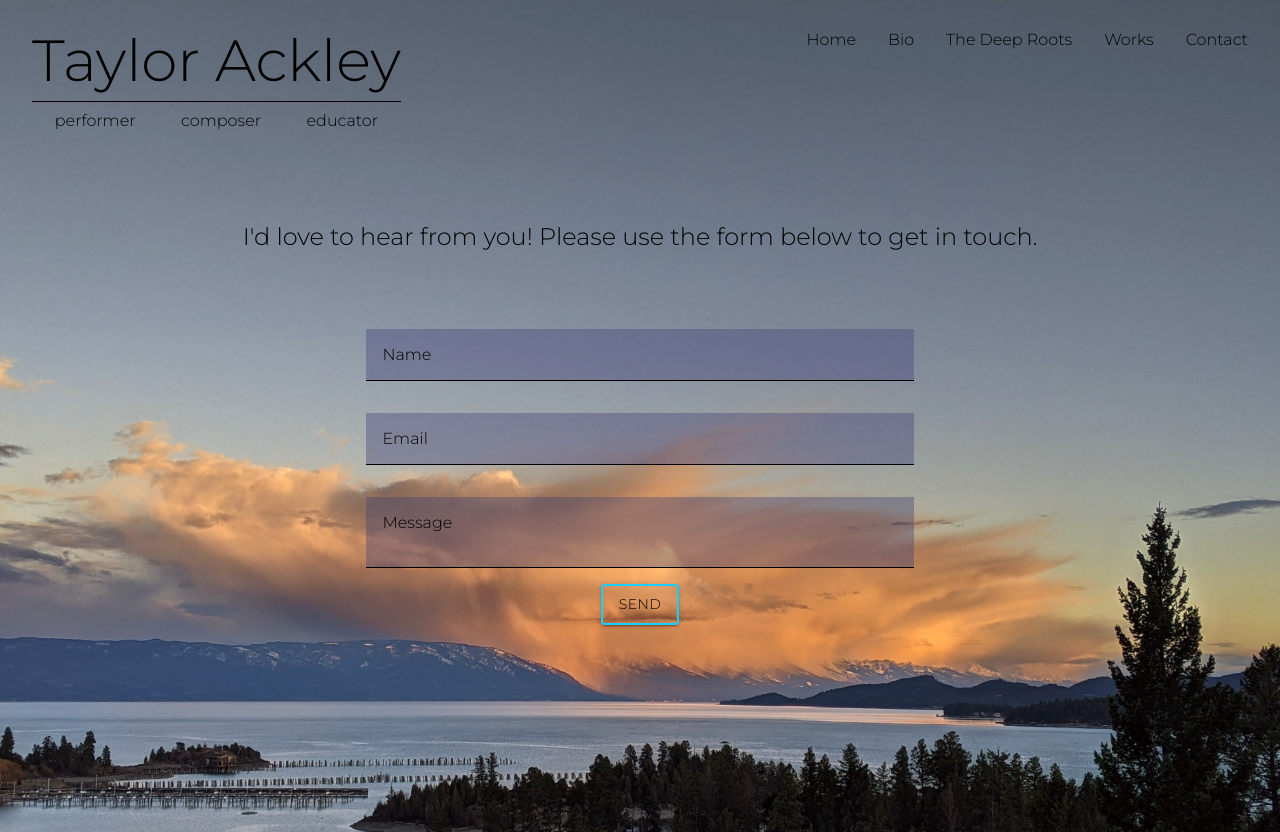
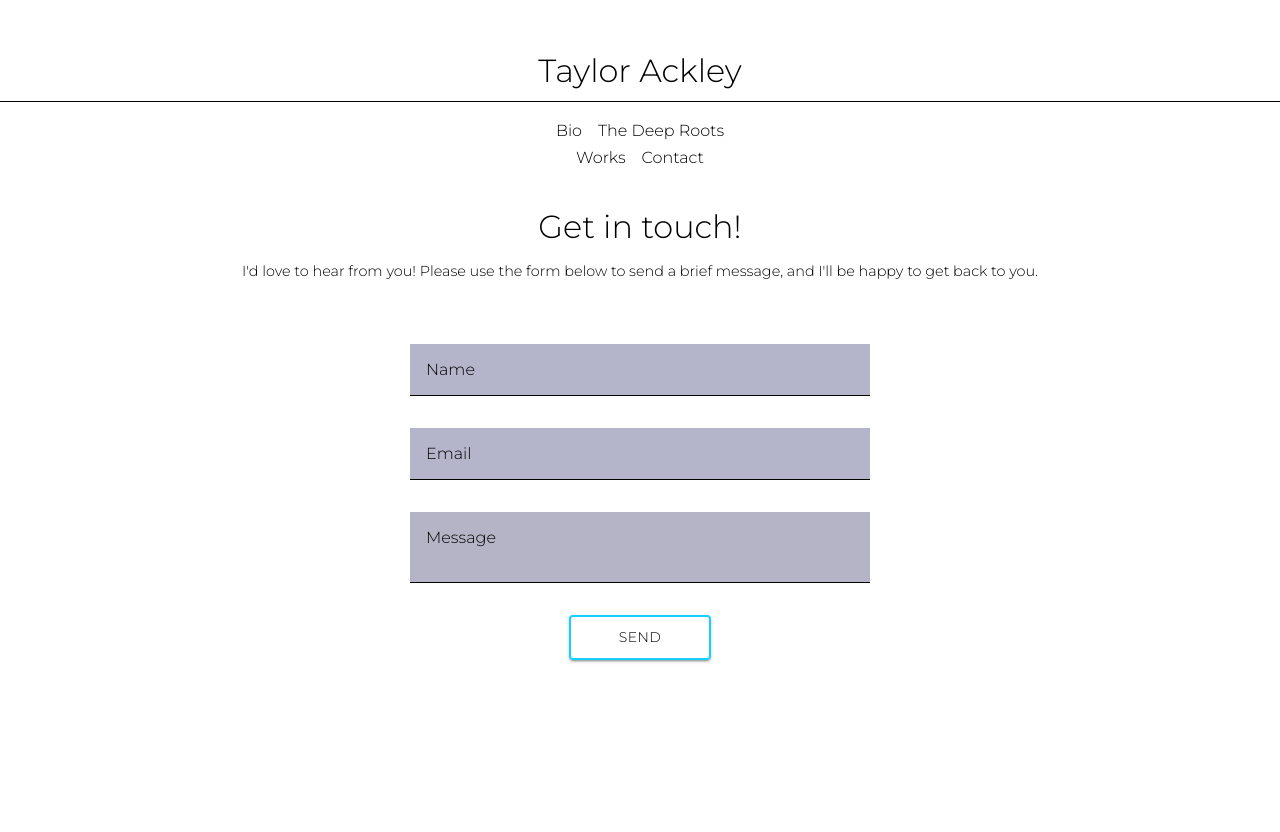
Before and after one commit to tomekregulski/taylor_ackley_music, a React (Create React App) app: page /contact in a window 1280 px wide. After the commit the page ends 800 px from the top, so only its background shows below. Built offline with nearby package versions, Linux system fonts and the light colour scheme.

Commit message:
Nav and Contact mobile styling

```diff
--- a/src/App.js
+++ b/src/App.js
@@ -6,11 +6,13 @@ import Bio from './components/Bio';
 import TheDeepRoots from './components/TheDeepRoots';
 import Works from './components/Works';
 import Contact from './components/Contact';
+import { makeStyles } from '@material-ui/core';
 
 function App() {
   return (
     <>
       <Navbar />
+      <div>
         <Switch>
           <Route exact path='/' component={Homepage} />
           <Route exact path='/bio' component={Bio} />
@@ -18,6 +20,7 @@ function App() {
           <Route exact path='/works' component={Works} />
           <Route exact path='/contact' component={Contact} />
         </Switch>
+      </div>
     </>
   );
 }
--- a/src/components/Contact.js
+++ b/src/components/Contact.js
@@ -1,88 +1,14 @@
 import React from 'react';
-import { makeStyles } from '@material-ui/core';
+import { withStyles } from '@material-ui/styles';
 import Button from '@material-ui/core/Button';
 import { useForm } from 'react-hook-form';
 import { init, sendForm } from 'emailjs-com';
+import styles from '../styles/ContactStyles';
 
 init('user_sWNT4oROPiAoUGksmqFlD');
 
-const useStyles = makeStyles((theme) => ({
-  form: {
-    display: 'flex',
-    flexDirection: 'column',
-    justifyContent: 'center',
-    alignItems: 'center',
-    marginTop: '4rem',
-    marginRight: '20rem',
-    marginLeft: '20rem',
-    padding: theme.spacing(2),
-
-    '& .MuiTextField-root': {
-      margin: theme.spacing(1),
-      width: '300px',
-    },
-    '& .MuiButtonBase-root': {
-      margin: theme.spacing(2),
-    },
-  },
-  heading: {
-    marginTop: '6rem',
-    textAlign: 'center',
-  },
-  submitBtn: {
-    animation: '$moveInBottom 5000ms',
-    background: 'transparent',
-    border: '2px solid #17D0FF',
-    color: 'black',
-    textAlign: 'center',
-    textDecoration: 'none',
-    display: 'inline-block',
-    fontWeight: '400',
-    transition: '.7s',
-    '&:hover': {
-      transform: 'translateY(-3px)',
-      background: 'transparent',
-      boxShadow: '0 0.3rem 0.2rem rgba(0, 0, 0, 0.256)',
-      transition: '.7s',
-    },
-    '&active': {
-      transform: 'translateY(-1px)',
-      boxShadow: '0 0.2rem 0.1rem rgba(0, 0, 0, 0.256)',
-      transition: '0.4s',
-    },
-  },
-  input: {
-    width: '90%',
-    padding: '1rem',
-    color: 'black',
-    backgroundColor: 'rgba(69,69,122,.4)',
-    border: 'none',
-    borderBottom: '1px solid black',
-    transition: 'ease-in',
-    marginBottom: '2rem',
-    '&::placeholder': {
-      color: 'black',
-      opacity: '1',
-    },
-  },
-  textarea: {
-    width: '90%',
-    padding: '1rem',
-    color: 'black',
-    backgroundColor: 'rgba(69,69,112,.4)',
-    border: 'none',
-    borderBottom: '1px solid black',
-    transition: 'ease-in',
-    resize: 'none',
-    '&::placeholder': {
-      color: 'black',
-      opacity: '1',
-    },
-  },
-}));
-
-const Contact2 = () => {
-  const classes = useStyles();
+const Contact = (props) => {
+  const { classes } = props;
 
   const { register, handleSubmit } = useForm();
   const onSubmit = (data) => {
@@ -104,11 +30,12 @@ const Contact2 = () => {
   return (
     <>
       <div className={classes.heading}>
-        <h2>
-          I'd love to hear from you! Please use the form below to get in touch.
-        </h2>
+        <h2 className={classes.title}>Get in touch!</h2>
+        <p>
+          I'd love to hear from you! Please use the form below to send a brief
+          message, and I'll be happy to get back to you.
+        </p>
       </div>
-
       <form
         id='contact-form'
         onSubmit={handleSubmit(onSubmit)}
@@ -149,4 +76,4 @@ const Contact2 = () => {
   );
 };
 
-export default Contact2;
+export default withStyles(styles)(Contact);
--- a/src/components/Homepage.js
+++ b/src/components/Homepage.js
@@ -6,7 +6,7 @@ import styles from '../styles/HomepageStyles';
 function Homepage(props) {
   const { classes } = props;
   return (
-    <div>
+    <div className={classes.body}>
       <main>
         <div className={classes.callToAction}>
           <p className={classes.ctaText}>
--- a/src/components/Navbar.js
+++ b/src/components/Navbar.js
@@ -8,23 +8,25 @@ function Navbar(props) {
   return (
     <nav className={classes.nav}>
       <div>
+        <Link className={classes.navLinkItem} to='/'>
           <h1 className={classes.name}>Taylor Ackley</h1>
-        <ul className={classes.titleTags}>
+        </Link>
+        {/* <ul className={classes.titleTags}>
           <li>performer</li>
           <li>composer</li>
           <li>educator</li>
-        </ul>
+        </ul> */}
       </div>
       <div className={classes.navLinks}>
-        <Link className={classes.navLinkItem} to='/'>
-          Home
-        </Link>
+        <div className={classes.firstNavLinks}>
           <Link className={classes.navLinkItem} to='/bio'>
             Bio
           </Link>
           <Link className={classes.navLinkItem} to='/the-deep-roots'>
             The Deep Roots
           </Link>
+        </div>
+        <div className={classes.secondNavLinks}>
           <Link className={classes.navLinkItem} to='/works'>
             Works
           </Link>
@@ -32,6 +34,7 @@ function Navbar(props) {
             Contact
           </Link>
         </div>
+      </div>
     </nav>
   );
 }
--- a/src/index.css
+++ b/src/index.css
@@ -10,25 +10,34 @@ html {
   height: 100%;
 }
 
+html,
 body {
-  background-image: url('./images/landscape4.jpg');
+  font-size: 16px;
+}
+
+/* body {
+  background-image: url('./images/taylor_up_close.jpg');
   background-size: cover;
   background-repeat: no-repeat;
   min-height: 100%;
   line-height: 1;
-}
+} */
 
 header {
   text-align: center;
   margin-top: 100px;
 }
 
-header p {
-  font-size: 32px;
+h1 {
+  font-size: 2rem;
 }
 
-h1 {
-  font-size: 58px;
+h2 {
+  font-size: 1.7rem;
+}
+
+p {
+  font-size: 0.9rem;
 }
 
 input,
@@ -47,3 +56,13 @@ ol,
 ul {
   list-style: none;
 }
+
+@media screen and (min-width: 1000px) {
+  body,
+  html {
+    font-size: 16px;
+  }
+  h2 {
+    font-size: 2rem;
+  }
+}
--- a/src/styles/BioStyles.js
+++ b/src/styles/BioStyles.js
@@ -28,4 +28,10 @@ export default {
     opacity: '.8',
     boxShadow: '0px 0px 5px 5px rgba(255,255,255,.3)',
   },
+  '@media screen and (min-width: 360px)': {},
+  '@media screen and (min-width: 360px)': {},
+  '@media screen and (min-width: 411px)': {},
+  '@media screen and (min-width: 768px)': {},
+  '@media screen and (min-width: 1366px)': {},
+  '@media screen and (min-width: 1920px)': {},
 };
--- a/src/styles/ContactStyles.js
+++ b/src/styles/ContactStyles.js
@@ -1,30 +1,54 @@
 // eslint-disable-next-line import/no-anonymous-default-export
 export default {
-  root: {
+  form: {
     display: 'flex',
     flexDirection: 'column',
     justifyContent: 'center',
     alignItems: 'center',
     marginTop: '4rem',
-    padding: 'theme.spacing(2)',
-
-    '& .MuiTextField-root': {
-      margin: 'theme.spacing(1)',
-      width: '300px',
-    },
-    '& .MuiButtonBase-root': {
-      margin: 'theme.spacing(2)',
+  },
+  heading: {
+    margin: '2rem 2rem 0 2rem',
+    textAlign: 'center',
+  },
+  title: {
+    marginBottom: '1rem',
+  },
+  input: {
+    width: '70%',
+    padding: '1rem',
+    color: 'black',
+    backgroundColor: 'rgba(69,69,122,.4)',
+    border: 'none',
+    borderBottom: '1px solid black',
+    transition: 'ease-in',
+    marginBottom: '2rem',
+    '&::placeholder': {
+      color: 'black',
+      opacity: '1',
     },
   },
-  heading: {
-    marginTop: '6rem',
-    textAlign: 'center',
+  textarea: {
+    width: '70%',
+    padding: '1rem',
+    color: 'black',
+    backgroundColor: 'rgba(69,69,112,.4)',
+    border: 'none',
+    borderBottom: '1px solid black',
+    marginBottom: '2rem',
+    transition: 'ease-in',
+    resize: 'none',
+    '&::placeholder': {
+      color: 'black',
+      opacity: '1',
+    },
   },
   submitBtn: {
     animation: '$moveInBottom 5000ms',
     background: 'transparent',
     border: '2px solid #17D0FF',
     color: 'black',
+    padding: '.5rem 3rem',
     textAlign: 'center',
     textDecoration: 'none',
     display: 'inline-block',
@@ -42,4 +66,18 @@ export default {
       transition: '0.4s',
     },
   },
+  '@media screen and (min-width: 360px)': {},
+  '@media screen and (min-width: 360px)': {},
+  '@media screen and (min-width: 411px)': {},
+  '@media screen and (min-width: 660px)': {
+    input: {
+      width: '460px',
+    },
+    textarea: {
+      width: '460px',
+    },
+  },
+  '@media screen and (min-width: 768px)': {},
+  '@media screen and (min-width: 1366px)': {},
+  '@media screen and (min-width: 1920px)': {},
 };
--- a/src/styles/DeepRootsStyles.js
+++ b/src/styles/DeepRootsStyles.js
@@ -49,4 +49,10 @@ export default {
     zIndex: '3',
     boxShadow: '0px 0px 5px 5px rgba(255,255,255,.3)',
   },
+  '@media screen and (min-width: 360px)': {},
+  '@media screen and (min-width: 360px)': {},
+  '@media screen and (min-width: 411px)': {},
+  '@media screen and (min-width: 768px)': {},
+  '@media screen and (min-width: 1366px)': {},
+  '@media screen and (min-width: 1920px)': {},
 };
--- a/src/styles/HomepageStyles.js
+++ b/src/styles/HomepageStyles.js
@@ -1,8 +1,17 @@
+// eslint-disable-next-line import/no-anonymous-default-export
+// import image from '../images/4.jpg';
+import image from '../images/landscape2.jpg';
 // eslint-disable-next-line import/no-anonymous-default-export
 export default {
   callToAction: {
     textAlign: 'center',
-    marginTop: '12rem',
+    paddingTop: '12rem',
+  },
+  body: {
+    backgroundImage: `url(${image})`,
+    backgroundSize: 'cover',
+    backgroundRepeat: 'no-repeat',
+    height: '85vh',
   },
   ctaText: {
     marginBottom: '25px',
@@ -61,4 +70,10 @@ export default {
       transform: 'translateY(0)',
     },
   },
+  '@media screen and (min-width: 360px)': {},
+  '@media screen and (min-width: 360px)': {},
+  '@media screen and (min-width: 411px)': {},
+  '@media screen and (min-width: 768px)': {},
+  '@media screen and (min-width: 1366px)': {},
+  '@media screen and (min-width: 1920px)': {},
 };
--- a/src/styles/NavStyles.js
+++ b/src/styles/NavStyles.js
@@ -1,26 +1,49 @@
+// eslint-disable-next-line import/no-anonymous-default-export
+import image from '../images/landscape2.jpg';
+
+// eslint-disable-next-line import/no-anonymous-default-export
 export default {
   nav: {
     display: 'flex',
-    justifyContent: 'space-between',
+    flexDirection: 'column',
     marginTop: '2rem',
-    marginLeft: '2rem',
+  },
+  body: {
+    backgroundImage: `url(${image})`,
+    backgroundSize: 'cover',
+    backgroundRepeat: 'no-repeat',
+    height: '85vh',
   },
   name: {
     paddingBottom: '.7rem',
     borderBottom: '1px solid black',
+    textAlign: 'center',
   },
-  titleTags: {
-    display: 'flex',
-    justifyContent: 'space-around',
-    marginTop: '.7rem',
-  },
+  // titleTags: {
+  //   display: 'flex',
+  //   justifyContent: 'space-around',
+  //   marginTop: '.7rem',
+  //   paddingBottom: '2rem',
+  // },
   navLinks: {
     display: 'flex',
-    flexDirection: 'flex-end',
-    justifyContent: 'space-between',
+    flexDirection: 'column',
+    justifyContent: 'center',
+    alignItems: 'center',
+  },
+  firstNavLinks: {
+    display: 'flex',
+    justifyContent: 'center',
+  },
+  secondNavLinks: {
+    display: 'flex',
+    justifyContent: 'center',
   },
   navLinkItem: {
-    marginRight: '2rem',
+    marginRight: '.5rem',
+    marginLeft: '.5rem',
+    marginBottom: '.5rem',
+    // marginRight: '2rem',
     transition: 'all .5s',
     textDecoration: 'none',
     color: 'black',
@@ -32,4 +55,32 @@ export default {
       textShadow: '0.2rem 0.2rem 10px black',
     },
   },
+  '@media screen and (min-width: 360px)': {},
+  '@media screen and (min-width: 360px)': {},
+  '@media screen and (min-width: 411px)': {},
+  '@media screen and (min-width: 768px)': {},
+  '@media screen and (min-width: 1366px)': {
+    nav: {
+      flexDirection: 'row',
+      justifyContent: 'space-between',
+      marginLeft: '2rem',
+    },
+    navLinks: {
+      display: 'flex',
+      flexDirection: 'row',
+      alignItems: 'flex-start',
+      justifyContent: 'space-between',
+    },
+    name: {
+      paddingBottom: '.7rem',
+      borderBottom: '1px solid black',
+    },
+    titleTags: {
+      display: 'flex',
+      justifyContent: 'space-around',
+      marginTop: '.7rem',
+      paddingBottom: '2rem',
+    },
+  },
+  '@media screen and (min-width: 1920px)': {},
 };
--- a/src/styles/WorksStyles.js
+++ b/src/styles/WorksStyles.js
@@ -54,4 +54,10 @@ export default {
     textAlign: 'center',
     marginTop: '1rem',
   },
+  '@media screen and (min-width: 360px)': {},
+  '@media screen and (min-width: 360px)': {},
+  '@media screen and (min-width: 411px)': {},
+  '@media screen and (min-width: 768px)': {},
+  '@media screen and (min-width: 1366px)': {},
+  '@media screen and (min-width: 1920px)': {},
 };
```
Also changed, not shown: src/images/taylor_up_close.jpg (added). Lines whose indentation alone changed are shown as unchanged.
